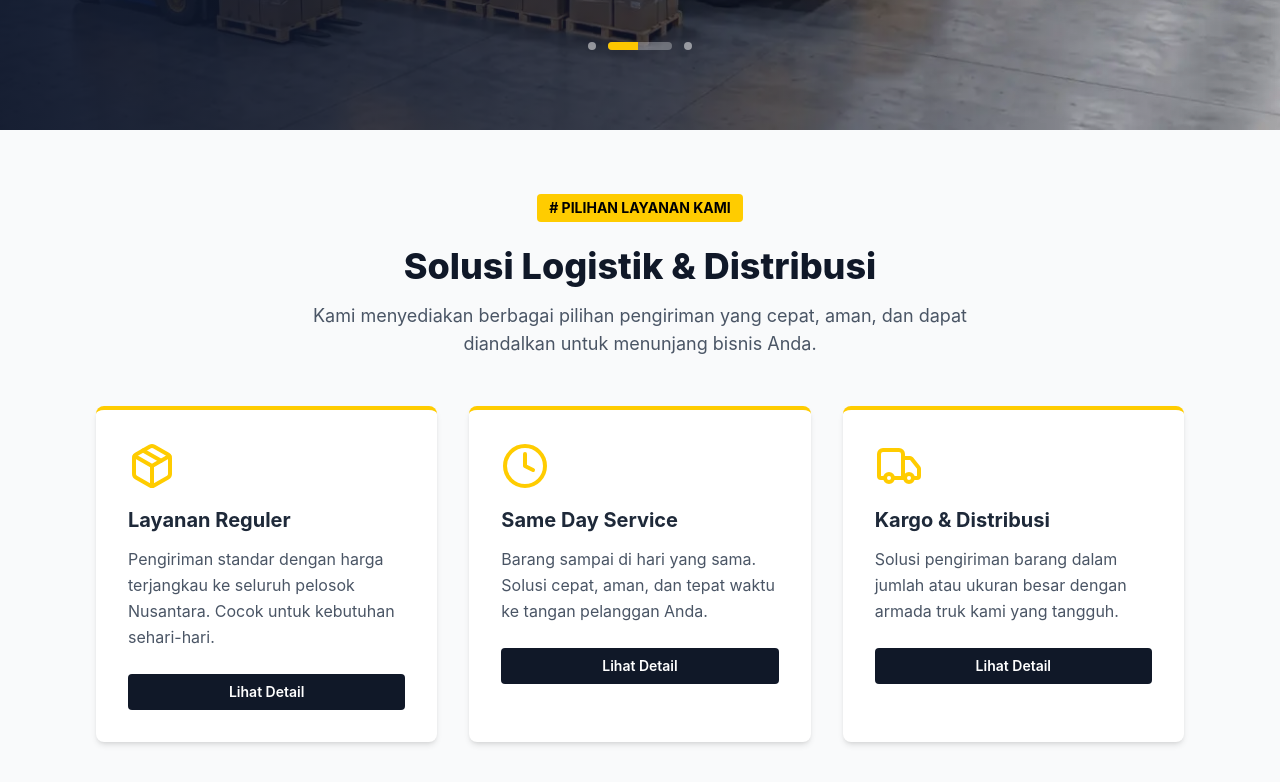
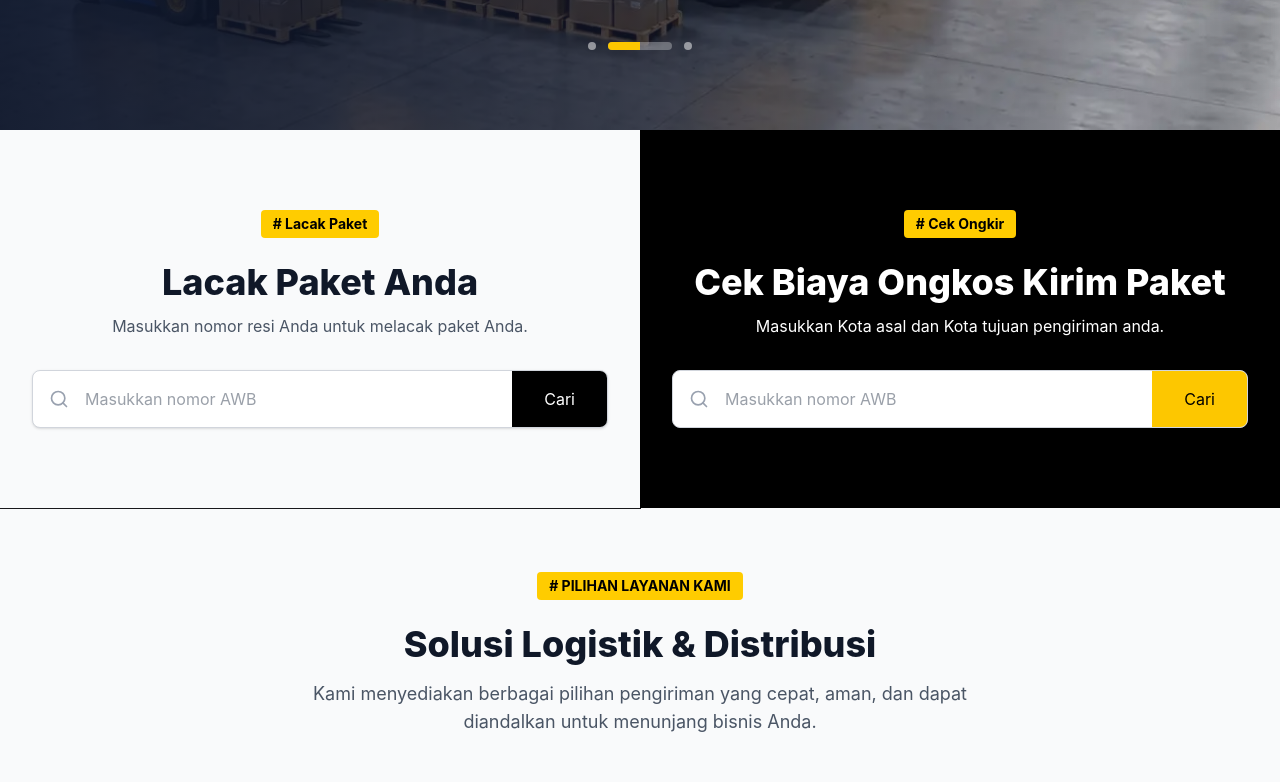
Before and after one commit to DickyGustyanto12/express_website, a React (Vite) app in the folder frontend_reactts/: page / in a window 1280 px wide. Shown: the part 700-1482 px from the top of the page. Built offline with nearby package versions, Linux system fonts and the light colour scheme.

Commit message:
Update_V.22092026.1154

```diff
--- a/frontend_reactts/package.json
+++ b/frontend_reactts/package.json
@@ -33,6 +33,7 @@
     "@types/react-dom": "^19.2.7",
     "@vitejs/plugin-react": "^6.1.1",
     "babel-plugin-react-compiler": "^1.0.0",
+    "daisyui": "^5.7.43",
     "eslint": "^10.10.0",
     "eslint-plugin-react-hooks": "^7.1.1",
     "eslint-plugin-react-refresh": "^0.5.6",
--- a/frontend_reactts/src/App.tsx
+++ b/frontend_reactts/src/App.tsx
@@ -11,6 +11,8 @@ import ChatWidget from './components/ChatWidget';
 import Login from './pages/Login';
 import Dashboard from './pages/Dashboard';
 import ProtectedLayout from './pages/ProtectedLayout';
+import Tracking from './pages/Tracking';
+import CekOngkir from './pages/CekOngkir';
 
 const HalamanUtama = () => {
   const [bukaChat, setBukaChat] = useState(false);
@@ -19,6 +21,16 @@ const HalamanUtama = () => {
     <div className="bg-gray-50 relative">
       <Navbar />
       <Home onBukaChat={() => setBukaChat(true)} />
+      <div className="w-full mx-auto">
+        <div className="flex justify-center">
+          <div className="w-full lg:w-1/2 outline">
+            <Tracking />
+          </div>
+          <div className="w-full lg:w-1/2 h-20">
+            <CekOngkir />
+          </div>
+        </div>
+      </div>
       <Services />
       <div className="bg-gray-950">
         <AboutUs />
--- a/frontend_reactts/src/components/Banner.tsx
+++ b/frontend_reactts/src/components/Banner.tsx
@@ -116,7 +116,7 @@ const Banner = ({ onBukaChat }: BannerProps) => {
                         {/* <span className="text-red-600">NSS</span> <span className="text-blue-600">EXPRESS</span> */}
                     </h1>
 
-                    <p className="text-sm sm:text-base md:text-xl lg:text-3xl text-slate-300 leading-relaxed mb-6 md:mb-10 font-light max-w-2xl">
+                    <p className="text-sm sm:text-base md:text-xl lg:text-3xl text-white leading-relaxed mb-6 md:mb-10 font-light max-w-2xl">
                         Solusi logistik dan distribusi terpercaya untuk menjangkau seluruh Nusantara. <strong className="text-white font-semibold">Cepat, aman, dan tepat waktu</strong> ke tangan pelanggan Anda.
                     </p>
 
--- a/frontend_reactts/src/index.css
+++ b/frontend_reactts/src/index.css
@@ -1,4 +1,5 @@
 @import "tailwindcss";
+@plugin "daisyui";
 
 html {
   scroll-behavior: smooth;
--- /dev/null
+++ b/frontend_reactts/src/pages/CekOngkir.tsx
@@ -0,0 +1,70 @@
+import { useState } from "react";
+import { Search } from "lucide-react";
+
+const CekOngkir = () => {
+    const [kataKunci, setKataKunci] = useState("");
+    return (
+
+
+
+        <div className="bg-black text-center py-20">
+            {/* <div className="card-lg min-w-fit p-10 rounded-sm bg-white shadow-sm mx-auto text-center w-42">
+                <figure>
+                    <img
+                        src=""
+                        alt="" />
+                </figure>
+                <div className="card-body text-center">
+                    <p className="font-bold text-4xl text-black">Cek Ongkos Kirim</p>
+                    <p className="text-black">Masukkan Kota asal dan Kota tujuan pengiriman anda.</p>
+                </div>
+                <label className="input rounded-sm bg-white border border-black text-black">
+                    <svg className="h-[1em] opacity-100" xmlns="http://www.w3.org/2000/svg" viewBox="0 0 24 24">
+                        <g
+                            strokeLinejoin="round"
+                            strokeLinecap="round"
+                            strokeWidth="2.5"
+                            fill="none"
+                            stroke="black"
+                        >
+                            <circle cx="11" cy="11" r="8"></circle>
+                            <path d="m21 21-4.3-4.3"></path>
+                        </g>
+                    </svg>
+                    <input type="search" required placeholder="Search" />
+                </label>
+            </div>*/}
+            <span className="bg-[#FFCC00] text-black font-bold py-1 px-3 rounded text-sm mb-4 inline-block">
+                # Cek Ongkir
+            </span>
+            <h2 className="text-2xl sm:text-3xl md:text-4xl font-extrabold text-white mt-2 mb-3">
+                Cek Biaya Ongkos Kirim Paket
+            </h2>
+            <p className="text-white mt-1">
+                Masukkan Kota asal dan Kota tujuan pengiriman anda.
+            </p>
+            <div className="lg:max-w-xl mx-auto mt-8">
+                <div className="flex w-full bg-white rounded-lg shadow-sm border border-gray-300 overflow-hidden focus-within:ring-2 focus-within:ring-black transition-all">
+                    <div className="pl-4 flex items-center justify-center text-gray-400">
+                        <Search size={20} />
+                    </div>
+                    <input
+                        type="text"
+                        value={kataKunci}
+                        onChange={(e) => setKataKunci(e.target.value)}
+                        onKeyDown={(e) => e.key === 'Enter'}
+                        placeholder="Masukkan nomor AWB"
+                        className="w-full px-4 py-4 focus:outline-none text-gray-700"
+                    />
+                    <button
+                        className="bg-yellow-400 hover:bg-gray-800 text-black px-8 py-4 transition-colors cursor-pointer"
+                    >
+                        Cari
+                    </button>
+                </div>
+            </div>
+        </div>
+    );
+}
+
+export default CekOngkir;
--- a/frontend_reactts/src/pages/Dashboard.tsx
+++ b/frontend_reactts/src/pages/Dashboard.tsx
@@ -10,9 +10,11 @@ const Dashboard = () => {
         Swal.fire({
             title: 'Berhasil Keluar',
             text: 'Anda telah keluar dari panel internal.',
-            icon: 'info',
-            confirmButtonColor: '#FFCC00',
-            color: '#1f2937',
+            icon: 'success',
+            timer: 3000,
+            timerProgressBar: true,
+            showConfirmButton: false,
+            color: '#31371fff',
             background: '#ffffff',
         }).then(() => {
             navigate('/internal');
--- a/frontend_reactts/src/pages/Login.tsx
+++ b/frontend_reactts/src/pages/Login.tsx
@@ -28,9 +28,10 @@ const Login = () => {
                 title: 'Login Berhasil!',
                 text: 'Selamat datang kembali di panel internal NSS Express.',
                 icon: 'success',
-                confirmButtonColor: '#FFCC00',
-                confirmButtonText: 'Masuk ke Dashboard',
-                color: '#1f2937',
+                timer: 3000,
+                timerProgressBar: true,
+                showConfirmButton: false,
+                color: '#31371fff',
                 background: '#ffffff',
             }).then(() => {
                 navigate('/internal/dashboard');
--- /dev/null
+++ b/frontend_reactts/src/pages/Tracking.tsx
@@ -0,0 +1,44 @@
+import { Search } from "lucide-react";
+import { useState } from "react";
+
+
+const Tracking = () => {
+    const [kataKunci, setKataKunci] = useState("");
+
+
+    return (
+        <div className="bg-gray-50 text-center py-20">
+            <span className="bg-[#FFCC00] text-black font-bold py-1 px-3 rounded text-sm mb-4 inline-block">
+                # Lacak Paket
+            </span>
+            <h2 className="text-2xl sm:text-3xl md:text-4xl font-extrabold text-gray-900 mt-2 mb-3">
+                Lacak Paket Anda
+            </h2>
+            <p className="text-gray-600 mt-1">
+                Masukkan nomor resi Anda untuk melacak paket Anda.
+            </p>
+            <div className="lg:max-w-xl mx-auto mt-8">
+                <div className="flex w-full bg-white rounded-lg shadow-sm border border-gray-300 overflow-hidden focus-within:ring-2 focus-within:ring-black transition-all">
+                    <div className="pl-4 flex items-center justify-center text-gray-400">
+                        <Search size={20} />
+                    </div>
+                    <input
+                        type="text"
+                        value={kataKunci}
+                        onChange={(e) => setKataKunci(e.target.value)}
+                        onKeyDown={(e) => e.key === 'Enter'}
+                        placeholder="Masukkan nomor AWB"
+                        className="w-full px-4 py-4 focus:outline-none text-gray-700"
+                    />
+                    <button
+                        className="bg-black hover:bg-gray-800 text-white px-8 py-4 transition-colors cursor-pointer"
+                    >
+                        Cari
+                    </button>
+                </div>
+            </div>
+        </div>
+    );
+};
+
+export default Tracking;
```
Also changed, not shown: 1 other file (tests, documents, lock files or other folders).
